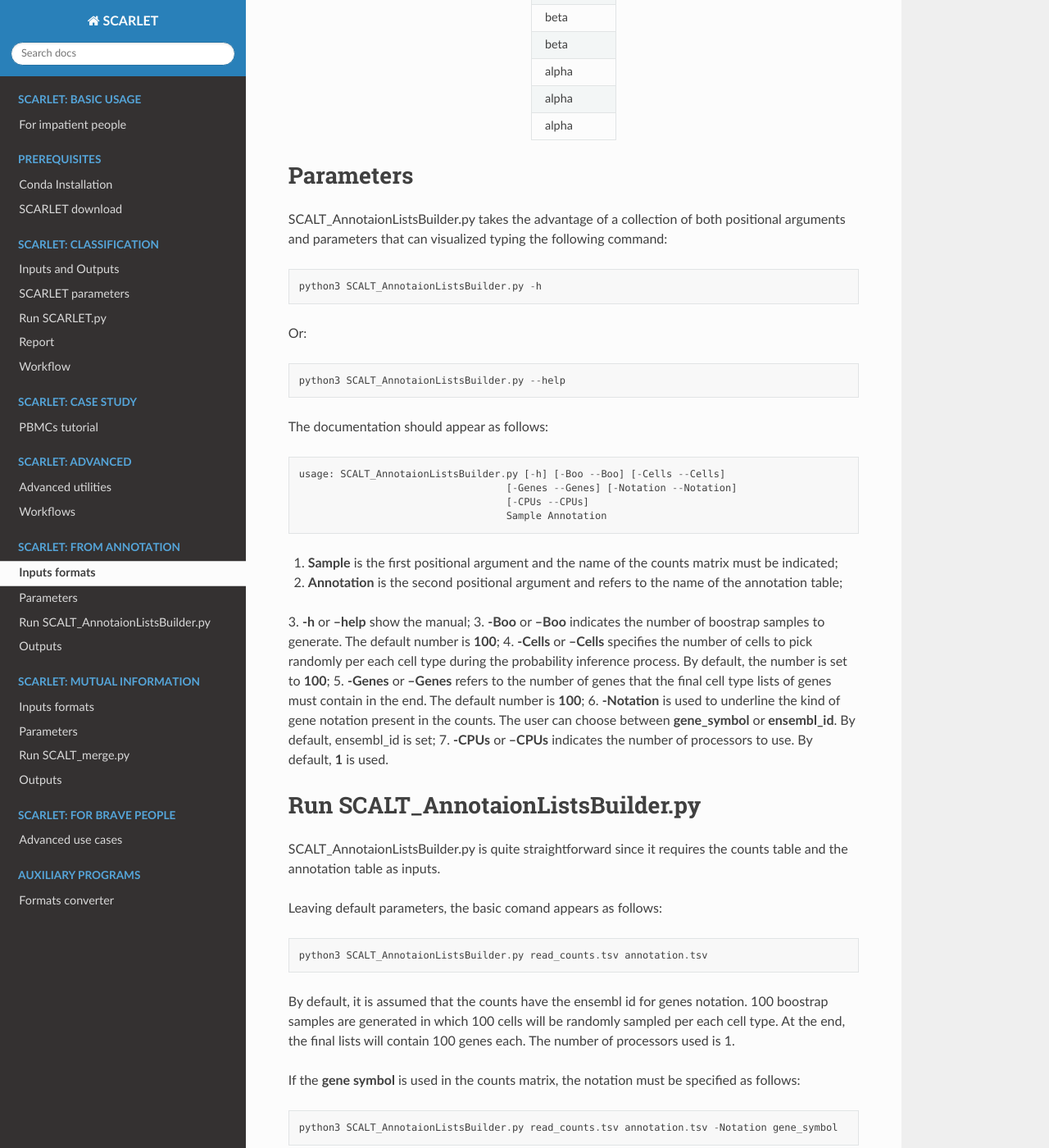
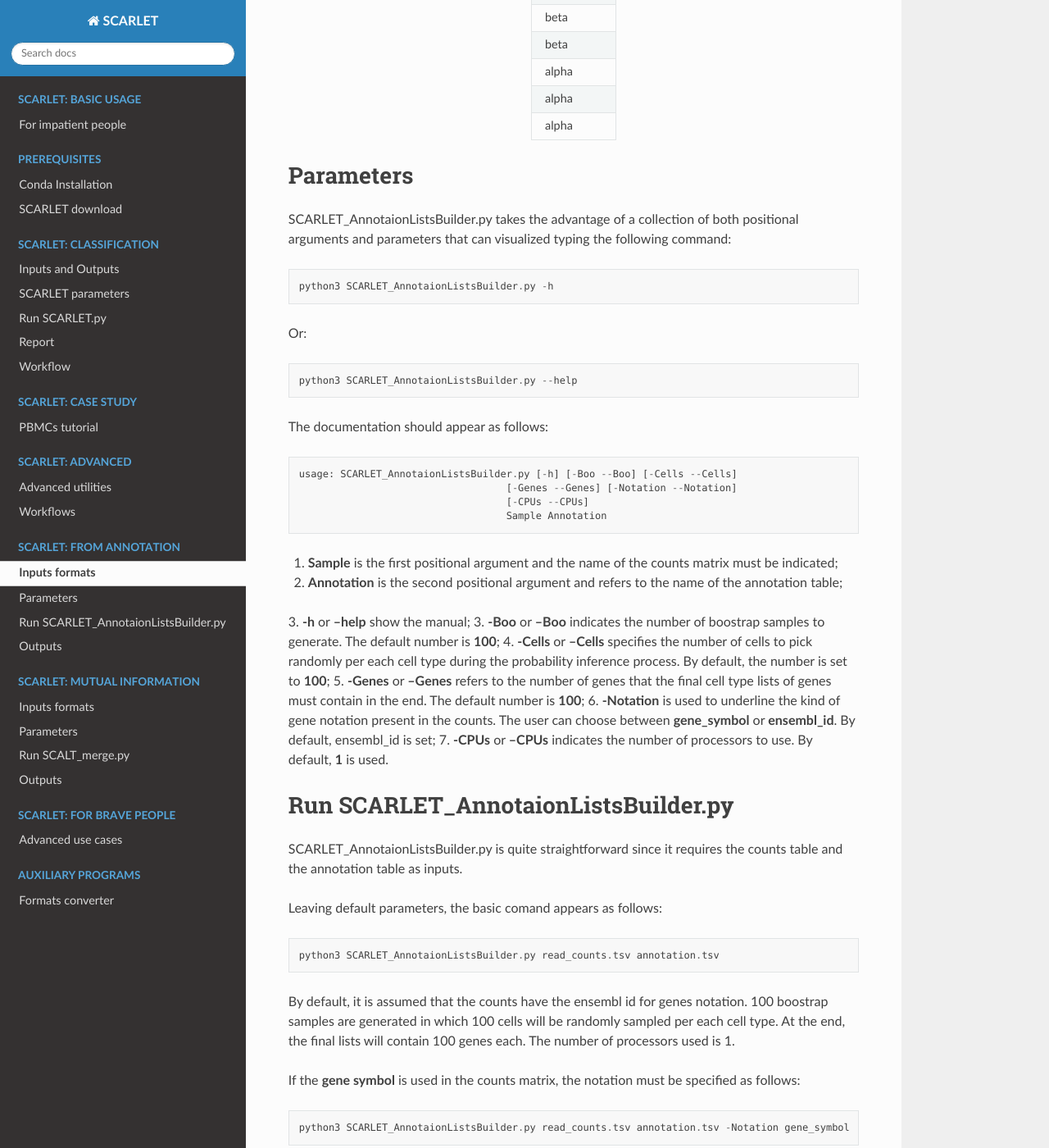
Before and after one commit to danitrave/SCALT, a Sphinx documentation site: the page built from docs/source/annoListsBuilder.rst, in a window 1280 px wide and 1400 px high, scrolled down 581 px. Shown: the whole window at 82% size. Built offline with Sphinx 7.4.7 and the Read the Docs theme 3.1.0, drawn with Linux system fonts in a browser that asks for light colours; some of the changed text lies outside the part shown.

Commit message:
Update annoListsBuilder.rst

```diff
--- a/docs/source/annoListsBuilder.rst
+++ b/docs/source/annoListsBuilder.rst
@@ -1,7 +1,7 @@
 Inputs formats
 ==============
 
-SCALT_AnnotaionListsBuilder.py demands two inputs:
+SCARLET_AnnotaionListsBuilder.py demands two inputs:
 
 1. a scRNA seq raw counts matrix. The matrix must be in **.tsv** extension;
 2. a table having **one column** reporting the annotation of each cell present in the counts.
@@ -9,7 +9,7 @@ SCALT_AnnotaionListsBuilder.py demands two inputs:
 The counts matrix must present genes on the rows and cells on the columns. The first row of the matrix must contain the ids of each cell while the first column must provide the gene ids written either as **gene symbol** or **ensembl id**.
 There must be a 1:1 correspondence between the columns count matrix and the entries of the annotation.
 
-To see an example of the table, see the section **SCALT: CLASSIFICATION - Inputs and Outputs** of this manual.
+To see an example of the table, see the section **SCARLET: CLASSIFICATION - Inputs and Outputs** of this manual.
 
 An example of the annotation table is reported here:
 
@@ -29,23 +29,23 @@ An example of the annotation table is reported here:
 Parameters
 ==========
 
-SCALT_AnnotaionListsBuilder.py takes the advantage of a collection of both positional arguments and parameters that can visualized typing the following command:
+SCARLET_AnnotaionListsBuilder.py takes the advantage of a collection of both positional arguments and parameters that can visualized typing the following command:
 
 ::
 
-  python3 SCALT_AnnotaionListsBuilder.py -h
+  python3 SCARLET_AnnotaionListsBuilder.py -h
 
 Or:
 
 ::
 
-  python3 SCALT_AnnotaionListsBuilder.py --help
+  python3 SCARLET_AnnotaionListsBuilder.py --help
 
 The documentation should appear as follows:
 
 ::
 
-   usage: SCALT_AnnotaionListsBuilder.py [-h] [-Boo --Boo] [-Cells --Cells]
+   usage: SCARLET_AnnotaionListsBuilder.py [-h] [-Boo --Boo] [-Cells --Cells]
                                       [-Genes --Genes] [-Notation --Notation]
                                       [-CPUs --CPUs]
                                       Sample Annotation
@@ -61,16 +61,16 @@ The documentation should appear as follows:
 7. **-CPUs** or **--CPUs** indicates the number of processors to use. By default, **1** is used.
 
 
-Run SCALT_AnnotaionListsBuilder.py
+Run SCARLET_AnnotaionListsBuilder.py
 ==================================
 
-SCALT_AnnotaionListsBuilder.py is quite straightforward since it requires the counts table and the annotation table as inputs.
+SCARLET_AnnotaionListsBuilder.py is quite straightforward since it requires the counts table and the annotation table as inputs.
 
 Leaving default parameters, the basic comand appears as follows:
 
 ::
 
-   python3 SCALT_AnnotaionListsBuilder.py read_counts.tsv annotation.tsv
+   python3 SCARLET_AnnotaionListsBuilder.py read_counts.tsv annotation.tsv
 
 By default, it is assumed that the counts have the ensembl id for genes notation. 100 boostrap samples are generated in which 100 cells will be randomly sampled per each cell type. At the end, the final lists will contain 100 genes each. The number of processors used is 1.
 
@@ -78,61 +78,61 @@ If the **gene symbol** is used in the counts matrix, the notation must be specif
 
 ::
 
-   python3 SCALT_AnnotaionListsBuilder.py read_counts.tsv annotation.tsv -Notation gene_symbol
+   python3 SCARLET_AnnotaionListsBuilder.py read_counts.tsv annotation.tsv -Notation gene_symbol
 
 Or:
 
 ::
 
-   python3 SCALT_AnnotaionListsBuilder.py read_counts.tsv annotation.tsv --Notation gene_symbol
+   python3 SCARLET_AnnotaionListsBuilder.py read_counts.tsv annotation.tsv --Notation gene_symbol
 
 The number of boostrap samples can be changed in any moment specifying the number in the proper parameter:
 
 ::
 
-   python3 SCALT_AnnotaionListsBuilder.py read_counts.tsv annotation.tsv -Boo 80
+   python3 SCARLET_AnnotaionListsBuilder.py read_counts.tsv annotation.tsv -Boo 80
 
 Or:
 
 ::
 
-   python3 SCALT_AnnotaionListsBuilder.py read_counts.tsv annotation.tsv --Boo 80
+   python3 SCARLET_AnnotaionListsBuilder.py read_counts.tsv annotation.tsv --Boo 80
 
 The number of cell per cell type included in each boostrap sample can be modified making usage of the proper parameter:
 
 ::
 
-   python3 SCALT_AnnotaionListsBuilder.py read_counts.tsv annotation.tsv -Cells 50
+   python3 SCARLET_AnnotaionListsBuilder.py read_counts.tsv annotation.tsv -Cells 50
 
 Or:
 
 ::
 
-   python3 SCALT_AnnotaionListsBuilder.py read_counts.tsv annotation.tsv --Cells 50
+   python3 SCARLET_AnnotaionListsBuilder.py read_counts.tsv annotation.tsv --Cells 50
 
 The same logic for the number of genes that will be included in the final lists of genes:
 
 ::
 
-   python3 SCALT_AnnotaionListsBuilder.py read_counts.tsv annotation.tsv -Genes 75
+   python3 SCARLET_AnnotaionListsBuilder.py read_counts.tsv annotation.tsv -Genes 75
 
 Or:
 
 ::
 
-   python3 SCALT_AnnotaionListsBuilder.py read_counts.tsv annotation.tsv --Genes 75
+   python3 SCARLET_AnnotaionListsBuilder.py read_counts.tsv annotation.tsv --Genes 75
 
 In addition, the computational time can be reduced if the number of processors is increased as reported:
 
 ::
 
-   python3 SCALT_AnnotaionListsBuilder.py read_counts.tsv annotation.tsv -CPUs 4
+   python3 SCARLET_AnnotaionListsBuilder.py read_counts.tsv annotation.tsv -CPUs 4
 
 Or:
 
 ::
 
-   python3 SCALT_AnnotaionListsBuilder.py read_counts.tsv annotation.tsv --CPUs 4
+   python3 SCARLET_AnnotaionListsBuilder.py read_counts.tsv annotation.tsv --CPUs 4
 
 Make sure to have available the number of desidered processors in your machine.
 
@@ -140,13 +140,13 @@ To conclude, the different parameters can be modified in a unique call:
 
 ::
 
-   python3 SCALT_AnnotaionListsBuilder.py read_counts.tsv annotation.tsv -Notation gene_symbol -Boo 80 -Cells 50 -Genes 75 -CPUs 4
+   python3 SCARLET_AnnotaionListsBuilder.py read_counts.tsv annotation.tsv -Notation gene_symbol -Boo 80 -Cells 50 -Genes 75 -CPUs 4
 
 Or:
 
 ::
 
-   python3 SCALT_AnnotaionListsBuilder.py read_counts.tsv annotation.tsv --Notation gene_symbol --Boostraps 80 --Cells 50 --Genes 75 --CPUs 4
+   python3 SCARLET_AnnotaionListsBuilder.py read_counts.tsv annotation.tsv --Notation gene_symbol --Boostraps 80 --Cells 50 --Genes 75 --CPUs 4
 
 The order of parameters is irrelevant.
 
```
